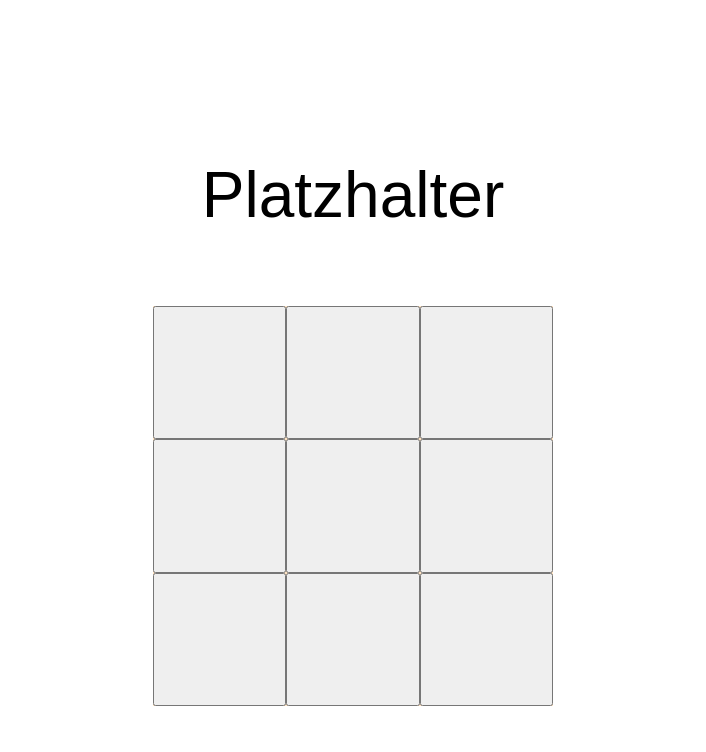
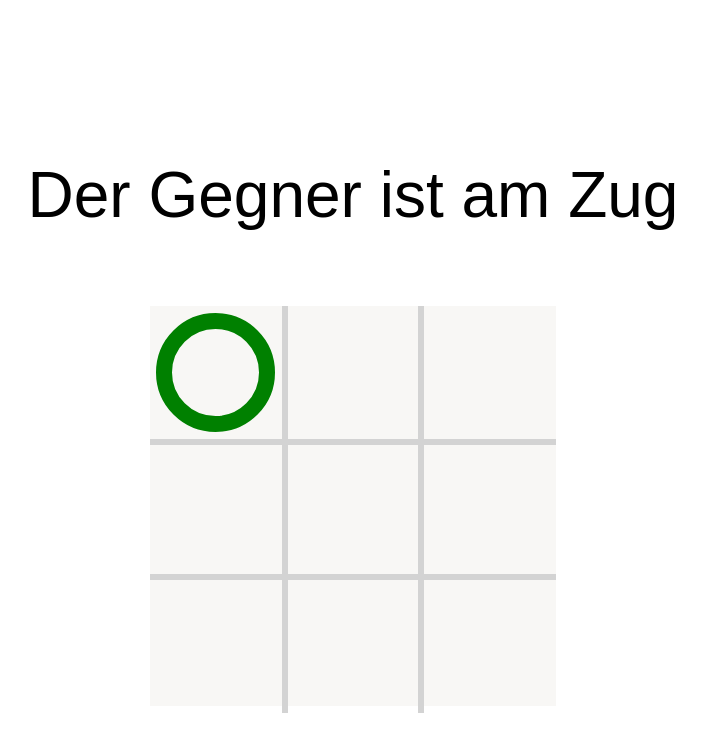
Before and after one commit to Bulaien/TIC, a plain HTML site: page index.html in a window 1280 px wide. Both pictures are taken after a click on the button 506 px from the left and 372 px from the top of the page. Shown: the whole page, without its empty margins (287-993 px from the left). Drawn offline with Linux system fonts and the light colour scheme.

Commit message:
js implementiert

```diff
--- a/app.js
+++ b/app.js
@@ -0,0 +1,58 @@
+const spielfeld_class = "spielfeld";
+const spielstand_class ="spielstand"
+const feld_class = "feld"
+const spieler_class = "spieler"
+const gegner_class= "gegner"
+
+const spielfeld = document.querySelector("." + spielfeld_class)
+const spielstand = document.querySelector("." + spielstand_class)
+const felder = document.querySelectorAll("." + feld_class)
+const gegner = document.querySelector("." + gegner_class)
+const spieler = document.querySelector("." + spieler_class)
+
+let aktuelleKlasse;
+spielStarten();
+
+function klickVerarbeitung(ereignis) {
+    const feld = ereignis.target;
+    if (spielsteinSetzen(feld)=== true) {
+        zugBeenden()
+    }
+}
+
+function spielsteinSetzen(feld) {
+    if (
+        feld.classList.contains(spieler_class) ||
+        feld.classList.contains(gegner_class)
+    ) {
+        return false;
+    }
+    feld.classList.add(aktuelleKlasse);
+    feld.disabled = true;
+    return true;
+}
+
+function spielStarten() {
+    for(const feld of felder){
+        feld.addEventListener("click", klickVerarbeitung)
+    }
+    zugBeenden();
+}
+
+function zugBeenden() {
+    if(aktuelleKlasse === spieler_class){
+        aktuelleKlasse = gegner_class;
+    } else if (aktuelleKlasse === gegner_class){
+        aktuelleKlasse = spieler_class;
+    } else {
+       aktuelleKlasse = Math.random() <0.5 ? spieler_class : gegner_class;
+    }
+
+    spielstandAktualisieren()
+}
+
+function spielstandAktualisieren() {
+    if (aktuelleKlasse === spieler_class) {
+        spielstand.innerText = "Du bist am Zug"
+    } else { spielstand.innerText = "Der Gegner ist am Zug"}
+}
--- a/index.html
+++ b/index.html
@@ -11,15 +11,16 @@
 <body>
 <p class="spielstand">Platzhalter</p>
 <div class="spielfeld">
-    <button></button>
-    <button></button>
-    <button></button>
-    <button></button>
-    <button></button>
-    <button></button>
-    <button></button>
-    <button></button>
-    <button></button>
+    <button class="feld "></button>
+    <button class="feld "></button>
+    <button class="feld"></button>
+    <button class="feld"></button>
+    <button class="feld"></button>
+    <button class="feld"></button>
+    <button class="feld"></button>
+    <button class="feld"></button>
+    <button class="feld"></button>
+
 </div>
 </body>
 </html>
--- a/style.css
+++ b/style.css
@@ -20,7 +20,7 @@ body {
 }
 
 .spielfeld {
-    background-color: bisque;
+    background-color: rgb(248, 247, 245);
     height: 1000px;
     aspect-ratio: 1 / 1;
     max-width: 90vw;
@@ -28,3 +28,60 @@ body {
     display: grid;
     grid-template-columns: 1fr 1fr 1fr;
 }
+
+.feld {
+    background-color: transparent;
+    border: 0.2rem solid lightgrey;
+    display: flex;
+    justify-content: center;
+    align-items: center;
+    padding: 5%;
+    aspect-ratio:  1 / 1;
+}
+
+.feld:nth-child(-n + 3) {
+    border-top: none;
+}
+
+.feld:nth-child(3n + 3) {
+    border-right: none;
+}
+
+.feld:nth-child(n + 7) {
+    border-bottom: none;
+}
+
+.feld:nth-child(3n + 1) {
+    border-left:  none;
+}
+
+.feld::before,
+.feld::after {
+    content: "";
+    box-sizing: border-box;
+
+}
+
+.feld.spieler::before {
+    border: 1rem solid green;
+    border-radius: 50%;
+    width:100%;
+    height: 100%;
+}
+
+.feld.gegner::before,
+.feld.gegner::after {
+    background-color: red;
+    width: 1rem;
+    height: 100%;
+}
+
+.feld.gegner::before {
+    transform: translateX(50%) rotate(45deg);
+
+}
+
+.feld.gegner::after {
+    transform: translateX(-50%) rotate(-45deg);
+
+}
```
